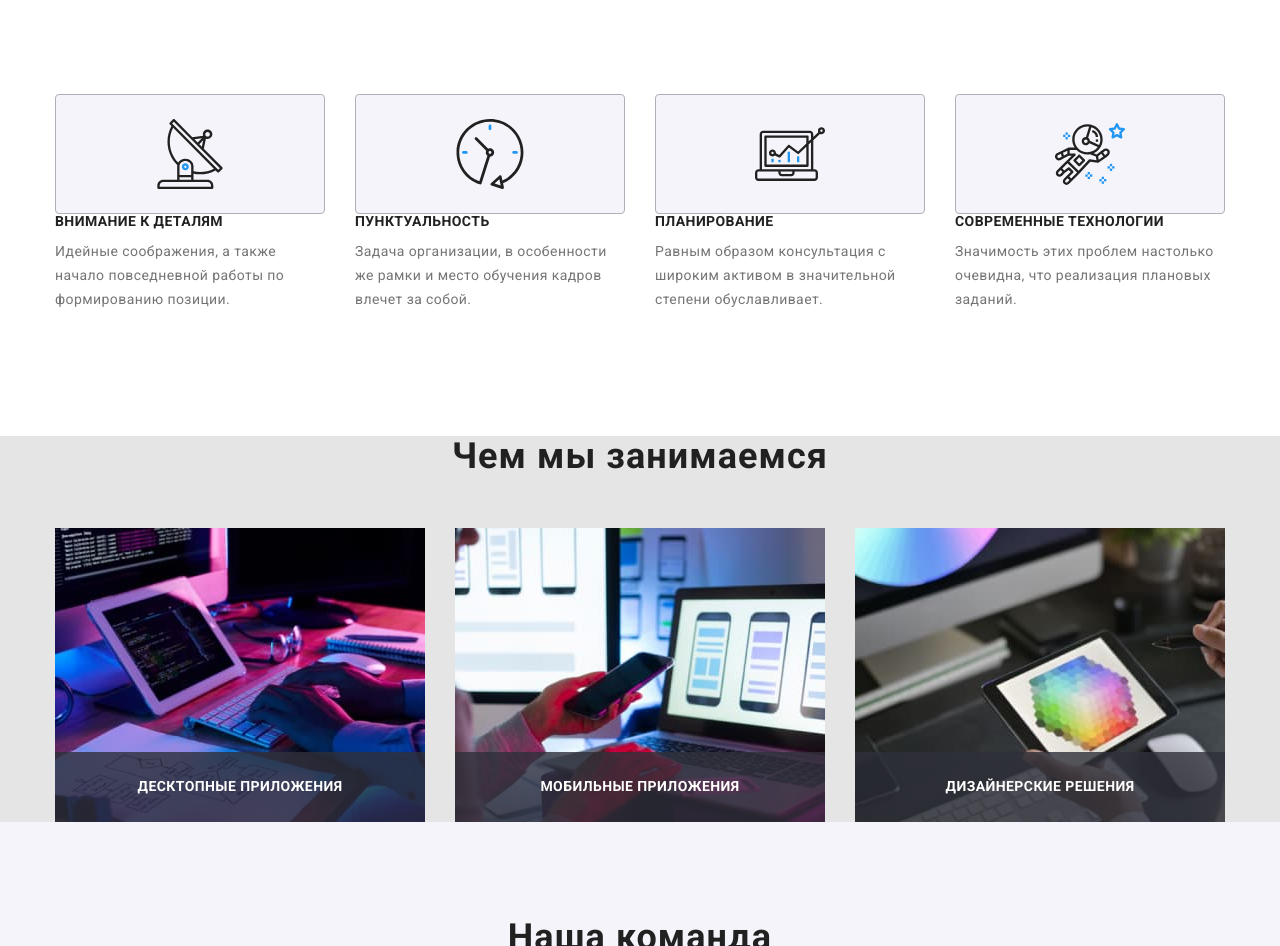
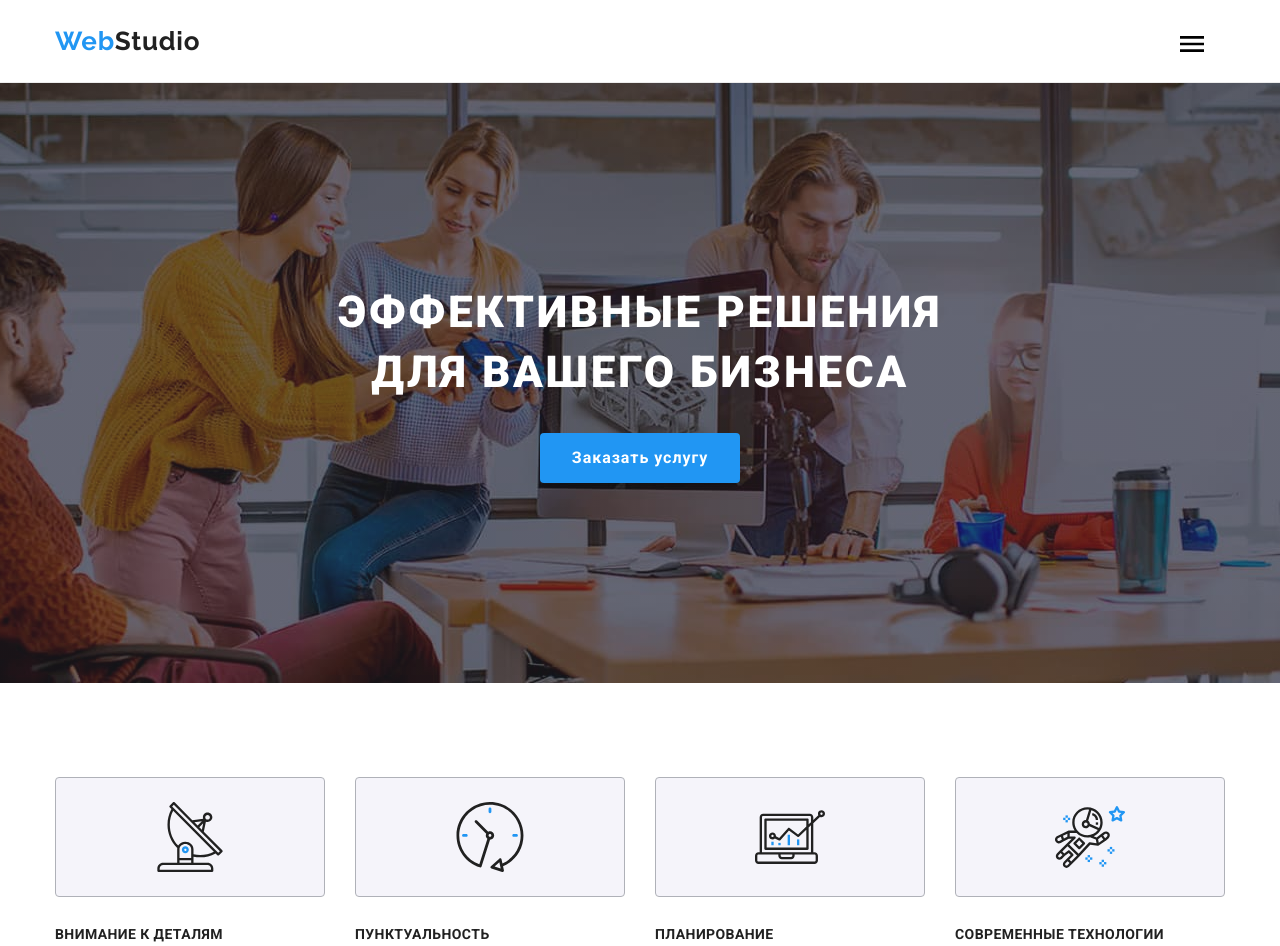
Before and after one commit to SerhiiTsukanov/goit-markup-hw-08, a plain HTML site: page index.html in a window 1280 px wide. Shown: the top 946 px of the page. Drawn offline with nearby package versions, Linux system fonts and the light colour scheme.

Commit message:
mob hero

```diff
--- a/index.html
+++ b/index.html
@@ -15,7 +15,7 @@
     <link rel="stylesheet" href="./css/main.min.css">
 </head>
 <body>
-    <!-- <header class="header">
+    <header class="header">
         <div class="container header__container">
             <a class="link logo" href=""><span class="logo-color">Web</span>Studio</a>
             <nav class="header-nav">
@@ -48,7 +48,7 @@
                 </svg>
             </button>
         </div>
-        <div class="container">
+        <!-- <div class="container">
             <div class="mob-menu">
                 <button type="button" class="close-mob-menu">
                     <svg class="" width="24px" height="16px">
@@ -92,18 +92,16 @@
                         </a>
                 </ul>
             </div>
-        </div>
-    </header> -->
+        </div> -->
+    </header>
 
     <main>
-        <!-- <section class="hero">
+        <section class="hero">
             <div class="container">
                 <h1 class="hero__h1">Эффективные решения для вашего бизнеса</h1>
                 <button type="button" class="button hero__btn" data-modal-open>Заказать услугу</button>
             </div>
-        </section> -->
-
-
+        </section>
 
 
         <section class="feature">
@@ -150,84 +148,8 @@
                             заданий.</p>
                     </li>
                 </ul>
-                <ul class="list feature__section-list">
-                    <li class="feature__section-item">
-
-                    </li>
-
-                    <li class="feature__section-item">
-
-                    </li>
-
-                    <li class="feature__section-item">
-
-                    </li>
-
-                    <li class="feature__section-item">
-
-                    </li>
-                </ul>
             </div>
         </section>
-
-
-
-
-        <!-- <section class="feature">
-            <div class="container">
-                <ul class="list feature__group-list">
-                    <li class="feature__group-item">
-                        <a href="" class="feature__group-link">
-                            <svg class="feature__group-icon">
-                                <use href="./images/icons.svg#icon-antenna"></use>
-                            </svg>
-                        </a>
-                    </li>
-                    <li class="feature__group-item">
-                        <a href="" class="feature__group-link">
-                            <svg class="feature__group-icon">
-                                <use href="./images/icons.svg#icon-clock"></use>
-                            </svg>
-                        </a>
-                    </li>
-                    <li class="feature__group-item">
-                        <a href="" class="feature__group-link">
-                            <svg class="feature__group-icon">
-                                <use href="./images/icons.svg#icon-diagram"></use>
-                            </svg>
-                        </a>
-                    </li>
-                    <li class="feature__group-item">
-                        <a href="" class="feature__group-link">
-                            <svg class="feature__group-icon">
-                                <use href="./images/icons.svg#icon-astronaut"></use>
-                            </svg>
-                        </a>
-                    </li>
-                </ul>
-                <ul class="list feature__section-list">
-                    <li class="feature__section-item">
-                        <h3 class="feature__section-h3">Внимание к деталям</h3>
-                        <p class="feature__section-text">Идейные соображения, а также начало повседневной работы по формированию позиции.</p>
-                    </li>
-
-                    <li class="feature__section-item">
-                        <h3 class="feature__section-h3">Пунктуальность</h3>
-                        <p class="feature__section-text">Задача организации, в особенности же рамки и место обучения кадров влечет за собой.</p>
-                    </li>
-
-                    <li class="feature__section-item">
-                        <h3 class="feature__section-h3">Планирование</h3>
-                        <p class="feature__section-text">Равным образом консультация с широким активом в значительной степени обуславливает.</p>
-                    </li>
-
-                    <li class="feature__section-item">
-                        <h3 class="feature__section-h3">Современные технологии</h3>
-                        <p class="feature__section-text">Значимость этих проблем настолько очевидна, что реализация плановых заданий.</p>
-                    </li>
-                </ul>
-            </div>
-        </section> -->
 
         <section class="activity">
             <div class="container">
--- a/sass/components/_btn.scss
+++ b/sass/components/_btn.scss
@@ -23,8 +23,12 @@
   border: none;
   min-width: 200px;
   min-height: 50px;
-  margin-right: 500px;
-  margin-left: 500px;
+  display: block;
+  margin-left: auto;
+  margin-right: auto;
+  justify-content: center;
+  // margin-right: 500px;
+  // margin-left: 500px;
   transition: background-color 250ms cubic-bezier(0.4, 0, 0.2, 1);
   &:hover {
     background-color: #188ce8;
--- a/sass/layout/_feature.scss
+++ b/sass/layout/_feature.scss
@@ -11,13 +11,32 @@
 }
 
 .feature__group-list {
-  display: flex;
-  justify-content: center;
-  padding-bottom: 30px;
+  @media screen and (min-width: 768px) {
+    display: flex;
+    flex-wrap: wrap;
+    justify-content: center;
+  }
+  @media screen and (min-width: 1200px) {
+    display: flex;
+    justify-content: center;
+    padding-bottom: 30px;
+  }
 }
 
-.feature__group-item:not(:last-child) {
-  margin-right: 30px;
+.feature__group-item {
+  width: 450px;
+  @media screen and (min-width: 768px) {
+    width: 354px;
+    &:not(:nth-child(2n + 2)) {
+      margin-right: 30px;
+    }
+  }
+  @media screen and (min-width: 1200px) {
+    width: 270px;
+    &:not(:last-child) {
+      margin-right: 30px;
+    }
+  }
 }
 
 .feature__group-link {
@@ -43,25 +62,9 @@
 .feature__group-icon {
   width: 70px;
   height: 70px;
-  padding-bottom: 30px;
-}
-
-.feature__section-list {
-  display: flex;
-  flex-wrap: wrap;
 }
 
 .feature__section-item {
-  width: 450px;
-  @media screen and (min-width: 768px) {
-    width: 354px;
-  }
-  @media screen and (min-width: 1200px) {
-    width: 270px;
-    &:not(:last-child) {
-      margin-right: 30px;
-    }
-  }
 }
 
 .feature__section-h3 {
@@ -71,6 +74,7 @@
   text-transform: uppercase;
   color: var(--second-title-color);
   margin-bottom: 10px;
+  padding-top: 30px;
 }
 
 .feature__section-text {
--- a/sass/layout/_hero.scss
+++ b/sass/layout/_hero.scss
@@ -11,7 +11,9 @@
   background-size: cover;
   padding-top: 118px;
   padding-bottom: 118px;
-  @include desk {
+  @media screen and (min-width: 768px) {
+  }
+  @media screen and (min-width: 1200px) {
     padding-top: 200px;
     padding-bottom: 200px;
   }
@@ -31,7 +33,9 @@
   text-align: center;
   color: var(--first-title-color);
   margin-bottom: 30px;
-  @include desk {
+  @media screen and (min-width: 768px) {
+  }
+  @media screen and (min-width: 1200px) {
     width: 696px;
     height: 120px;
     font-size: 44px;
```
Also changed, not shown: css/main.css, css/main.min.css, 2 other files.
